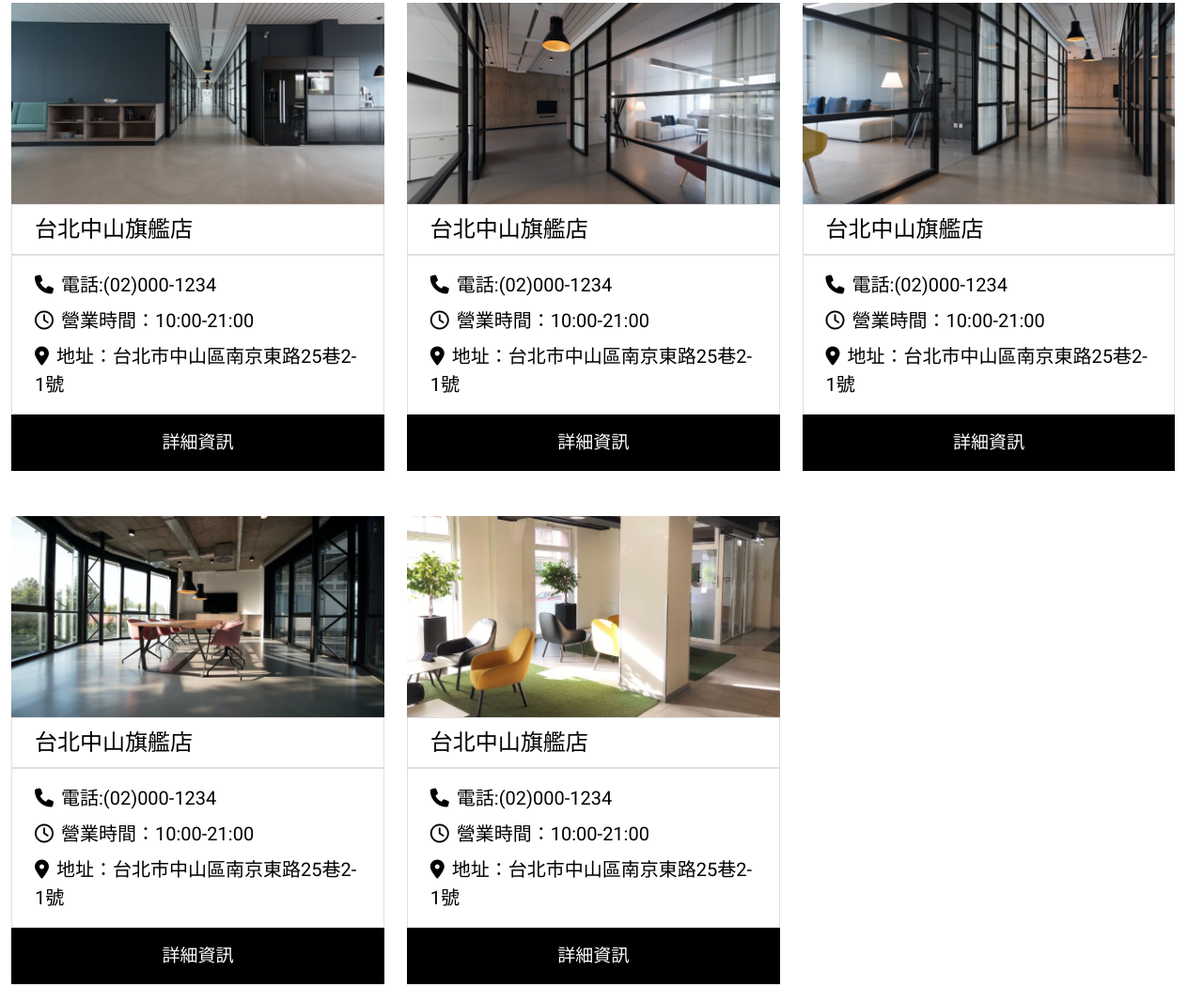
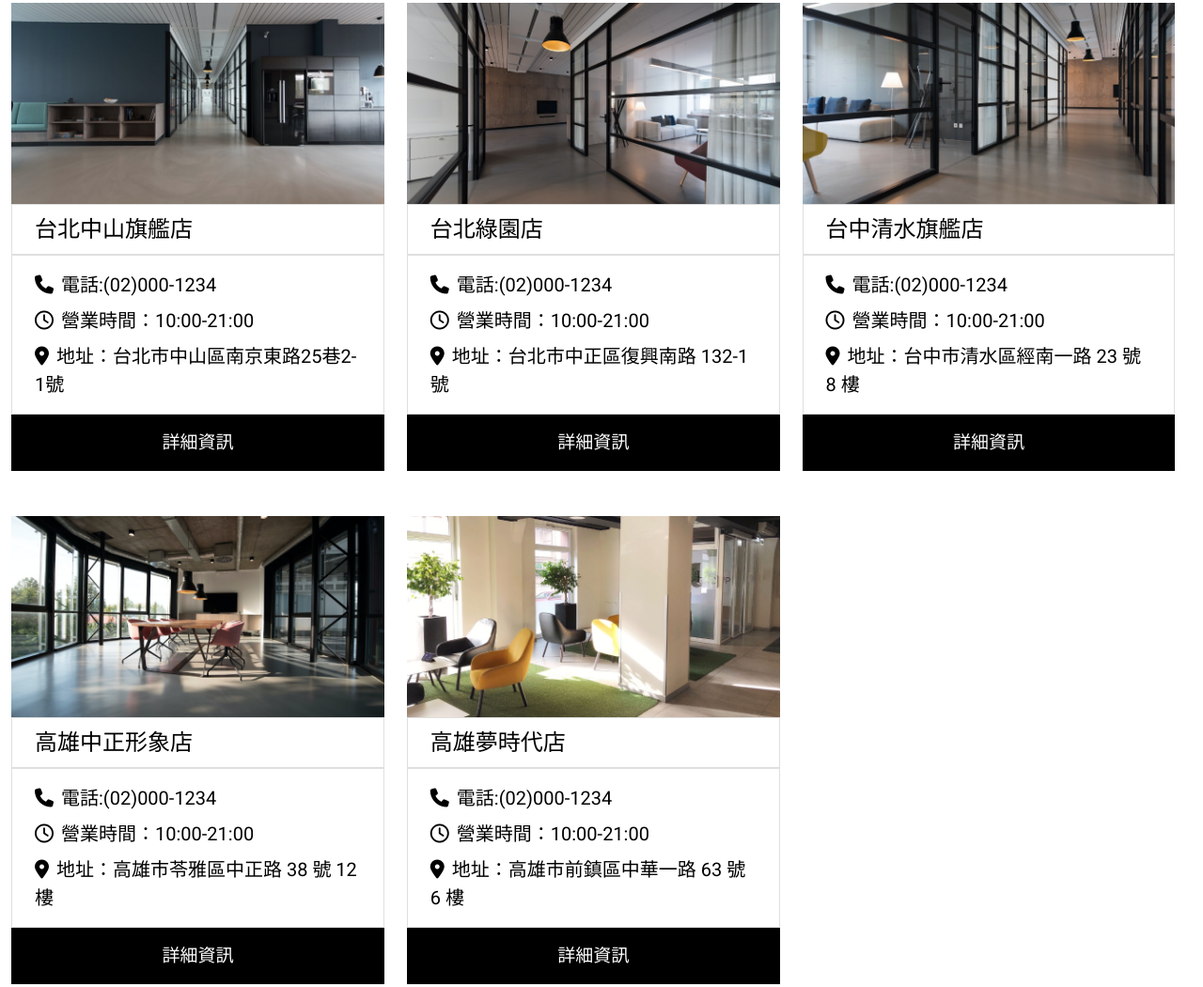
Before and after one commit to Joe-1021/glassesweb, a plain HTML site: page store.html in a window 1280 px wide. Shown: the part 356-1406 px from the top of the page at 94% size. Drawn offline with Linux system fonts and the light colour scheme.

Commit message:
Update 2022-08-11T06:46:41.803Z

```diff
--- a/assets/style/store.css
+++ b/assets/style/store.css
@@ -55,17 +55,21 @@
 .contact-info a {
   color: black; }
 
+.contact-info a:hover {
+  color: #AA0601; }
+
 .contact-info li:nth-child(1), .contact-info li:nth-child(2) {
   margin-bottom: 8px; }
-
-.detail-info {
-  background: black;
-  padding: 16px 0px; }
 
 .detail-info a {
   display: block;
   font-size: 19px;
-  color: white; }
+  color: white;
+  background: black;
+  padding: 16px 0px; }
+
+.detail-info a:hover {
+  color: #AA0601; }
 
 @media (max-width: 991px) {
   .store-card {
--- a/store.html
+++ b/store.html
@@ -73,13 +73,13 @@
         </div>
 
         <div class="store-card">
-            <img src="./assets/images/store-2.png" alt="台北中山旗艦店">
+            <img src="./assets/images/store-2.png" alt="台北綠園店">
             <div class="card-body">
-                <h3 class="store-name">台北中山旗艦店</h3>
+                <h3 class="store-name">台北綠園店</h3>
                 <ul class="contact-info">
                     <li><i class="fa-solid fa-phone "></i>電話:<a href="tel:+88620001234">(02)000-1234</a></li>
                     <li><i class="fa-regular fa-clock"></i>營業時間：10:00-21:00</li>
-                    <li><i class="fa-solid fa-location-dot"></i></i>地址：<a href="#">台北市中山區南京東路25巷2-1號</a></li>
+                    <li><i class="fa-solid fa-location-dot"></i></i>地址：<a href="#">台北市中正區復興南路 132-1 號</a></li>
                 </ul>
             </div>
             <div class="detail-info">
@@ -88,13 +88,13 @@
         </div>
 
         <div class="store-card">
-            <img src="./assets/images/store-3.png" alt="台北中山旗艦店">
+            <img src="./assets/images/store-3.png" alt="台中清水旗艦店">
             <div class="card-body">
-                <h3 class="store-name">台北中山旗艦店</h3>
+                <h3 class="store-name">台中清水旗艦店</h3>
                 <ul class="contact-info">
                     <li><i class="fa-solid fa-phone "></i>電話:<a href="tel:+88620001234">(02)000-1234</a></li>
                     <li><i class="fa-regular fa-clock"></i>營業時間：10:00-21:00</li>
-                    <li><i class="fa-solid fa-location-dot"></i></i>地址：<a href="#">台北市中山區南京東路25巷2-1號</a></li>
+                    <li><i class="fa-solid fa-location-dot"></i></i>地址：<a href="#">台中市清水區經南一路 23 號 8 樓</a></li>
                 </ul>
             </div>
             <div class="detail-info">
@@ -103,13 +103,13 @@
         </div>
 
         <div class="store-card">
-            <img src="./assets/images/store-4.png" alt="台北中山旗艦店">
+            <img src="./assets/images/store-4.png" alt="高雄中正形象店">
             <div class="card-body">
-                <h3 class="store-name">台北中山旗艦店</h3>
+                <h3 class="store-name">高雄中正形象店</h3>
                 <ul class="contact-info">
                     <li><i class="fa-solid fa-phone "></i>電話:<a href="tel:+88620001234">(02)000-1234</a></li>
                     <li><i class="fa-regular fa-clock"></i>營業時間：10:00-21:00</li>
-                    <li><i class="fa-solid fa-location-dot"></i></i>地址：<a href="#">台北市中山區南京東路25巷2-1號</a></li>
+                    <li><i class="fa-solid fa-location-dot"></i></i>地址：<a href="#">高雄市苓雅區中正路 38 號 12 樓</a></li>
                 </ul>
             </div>
             <div class="detail-info">
@@ -118,13 +118,13 @@
         </div>
 
         <div class="store-card">
-            <img src="./assets/images/store-5.png" alt="台北中山旗艦店">
+            <img src="./assets/images/store-5.png" alt="高雄夢時代店">
             <div class="card-body">
-                <h3 class="store-name">台北中山旗艦店</h3>
+                <h3 class="store-name">高雄夢時代店</h3>
                 <ul class="contact-info">
                     <li><i class="fa-solid fa-phone "></i>電話:<a href="tel:+88620001234">(02)000-1234</a></li>
                     <li><i class="fa-regular fa-clock"></i>營業時間：10:00-21:00</li>
-                    <li><i class="fa-solid fa-location-dot"></i></i>地址：<a href="#">台北市中山區南京東路25巷2-1號</a></li>
+                    <li><i class="fa-solid fa-location-dot"></i></i>地址：<a href="#">高雄市前鎮區中華一路 63 號 6 樓</a></li>
                 </ul>
             </div>
             <div class="detail-info">
```
Also changed, not shown: 1 other file.
